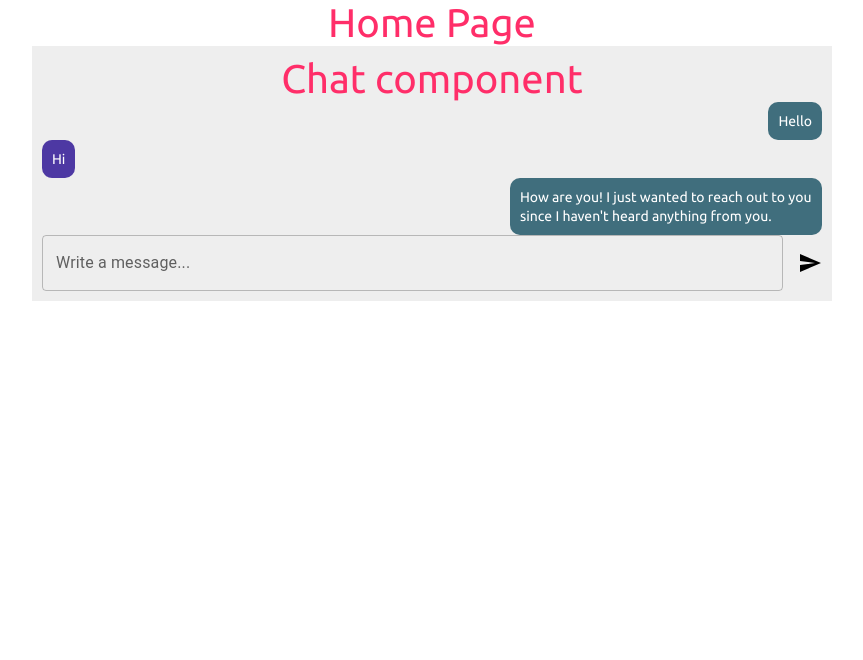
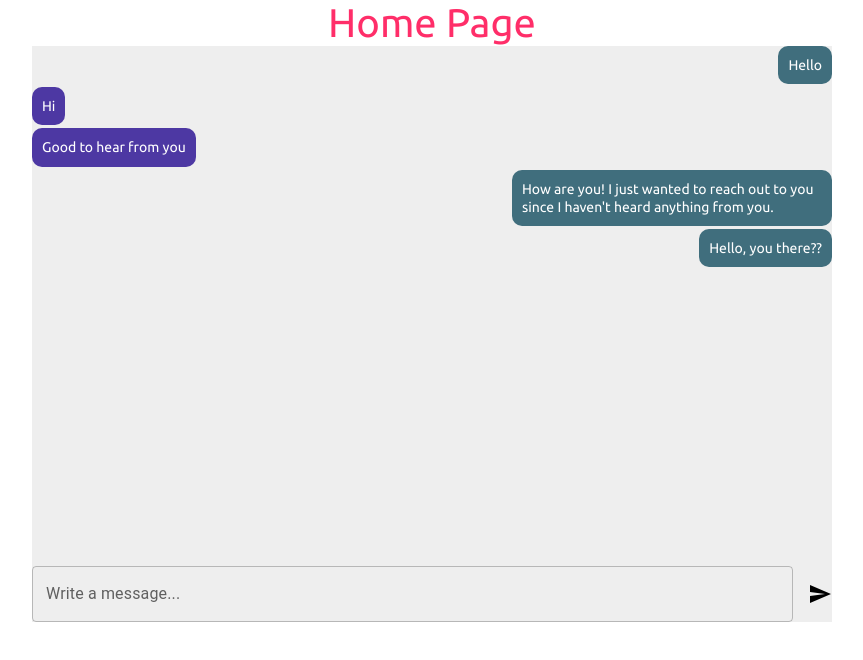
Before and after one commit to seyithantopal/cognigy, a React app: page / in a window 1280 px wide. Shown: the top 660 px of the page, without its empty margins (208-1071 px from the left). Built offline with nearby package versions, Linux system fonts and the light colour scheme; the HTML template or start-up script is replaced by a standard one.

Commit message:
Improved the design

```diff
--- a/src/components/Chat/index.tsx
+++ b/src/components/Chat/index.tsx
@@ -1,5 +1,4 @@
-import React from 'react';
-import TextField from '@mui/material/TextField';
+import React, { FC, useState } from 'react';
 import SendIcon from '@mui/icons-material/Send';
 import useStyles from './styles';
 import { MessageType } from '../../types/interfaces';
@@ -22,22 +21,48 @@ const chat = [
   },
   {
     id: 3,
+    sender: 2,
+    receiver: 1,
+    message: 'Good to hear from you',
+  },
+  {
+    id: 4,
     sender: 1,
     receiver: 2,
     message: 'How are you! I just wanted to reach out to you since I haven\'t heard anything from you.',
   },
+  {
+    id: 5,
+    sender: 1,
+    receiver: 2,
+    message: 'Hello, you there??',
+  },
+
 ];
-const Chat = () => {
+const Chat: FC = () => {
   const classes = useStyles();
+  const [message, setMessage] = useState<string>('');
+
+  const handleSendMessage = (e: React.SyntheticEvent) => {
+    e.preventDefault();
+    console.log('Message sent', message);
+  };
+
+  const handleChangeMessage = (msg: string) => {
+    setMessage(msg);
+  };
   return (
-    <div className={classes.chatboxWrapper}>
-      <h1>Chat component</h1>
-      <div className={classes.historyWrapper}>
-        {chat.map((e: MessageType) => <Message message={e} key={e.id} />)}
-      </div>
-      <div className={classes.textfieldWrapper}>
-        <TextBox />
-        <SendIcon />
+    <div className={classes.wrapper}>
+      <div className={classes.chatboxWrapper}>
+        <div className={classes.historyWrapper}>
+          {chat.map((e: MessageType) => <Message message={e} key={e.id} />)}
+        </div>
+        <div className={classes.textfieldWrapper}>
+          <form onSubmit={handleSendMessage} className={classes.form}>
+            <TextBox onChangeText={handleChangeMessage} />
+            <SendIcon onClick={handleSendMessage} />
+          </form>
+        </div>
       </div>
     </div>
   );
--- a/src/components/Chat/styles.ts
+++ b/src/components/Chat/styles.ts
@@ -1,27 +1,29 @@
 import { makeStyles } from '@mui/styles';
 
 const useStyles = makeStyles(() => ({
-  chatboxWrapper: {
+  wrapper: {
     backgroundColor: '#eee',
-    padding: 10,
-    /* height: '100%',
+  },
+  chatboxWrapper: {},
+  textfieldWrapper: {
+    marginTop: 20,
+  },
+  historyWrapper: {
+    flex: '1 1 auto',
     display: 'flex',
-    flexFlow: 'column',
-    overflow: 'hidden', */
+    flexDirection: 'column',
+    justifyContent: 'flex-start',
+    overflowY: 'auto',
+    height: 500,
+    gap: 3,
   },
-  textfieldWrapper: {
+  form: {
     display: 'flex',
     flexDirection: 'row',
     justifyContent: 'center',
     alignItems: 'center',
     gap: 15,
   },
-  historyWrapper: {
-    flex: '1 1 20%',
-    display: 'flex',
-    flexDirection: 'column',
-    overflow: 'auto',
-  },
 }));
 
 export default useStyles;
--- a/src/components/Message/styles.ts
+++ b/src/components/Message/styles.ts
@@ -2,7 +2,7 @@ import { makeStyles } from '@mui/styles';
 
 const useStyles = makeStyles(() => ({
   chat: {
-    flex: '1 1 auto',
+    flex: '1 1 1',
     maxWidth: '40%', /* this will make it not exceed 80% and then wrap */
     borderRadius: 10,
     padding: 10,
--- a/src/components/TextBox/index.tsx
+++ b/src/components/TextBox/index.tsx
@@ -1,11 +1,15 @@
-import React from 'react';
+import React, { FC } from 'react';
 import TextField from '@mui/material/TextField';
 import useStyles from './styles';
 
-const TextBox = () => {
+type Props = {
+  onChangeText: (message: string) => void;
+}
+
+const TextBox: FC<Props> = ({ onChangeText }) => {
   const classes = useStyles();
   return (
-    <TextField id="outlined-basic" label="Write a message..." variant="outlined" className={classes.textfield} />
+    <TextField onChange={(e: React.ChangeEvent<HTMLTextAreaElement | HTMLInputElement>) => onChangeText(e.target.value)} id="outlined-basic" label="Write a message..." variant="outlined" className={classes.textfield} />
   );
 };
 
```
Also changed, not shown: 1 other file (tests, documents, lock files or other folders).
